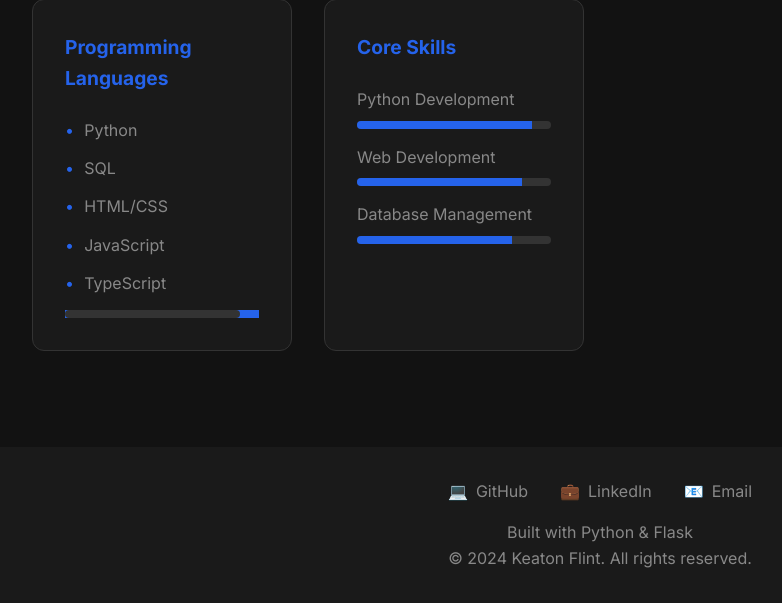
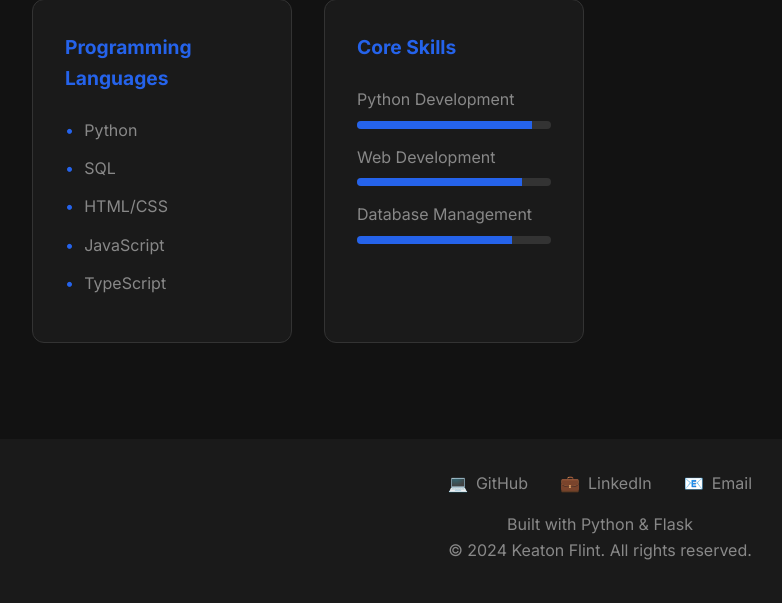
Before and after one commit to keaflint/portfolio, a Flask app: page / in a window 1280 px wide. Shown: the part 1062-1665 px from the top of the page, without its empty margins (40-822 px from the left). After the commit the page ends 1622 px from the top, so only its background shows below. Run offline with Flask 3, Linux system fonts and the light colour scheme.

Commit message:
Update index.html

```diff
--- a/templates/index.html
+++ b/templates/index.html
@@ -58,9 +58,6 @@
                     <li>JavaScript</li>
                     <li>TypeScript</li>
                 </ul>
-                <div class="progress">
-                    <div class="progress-bar" style="width: 90%"></div>
-                </div>
             </div>
         </div>
         <div class="skill-category">
```
